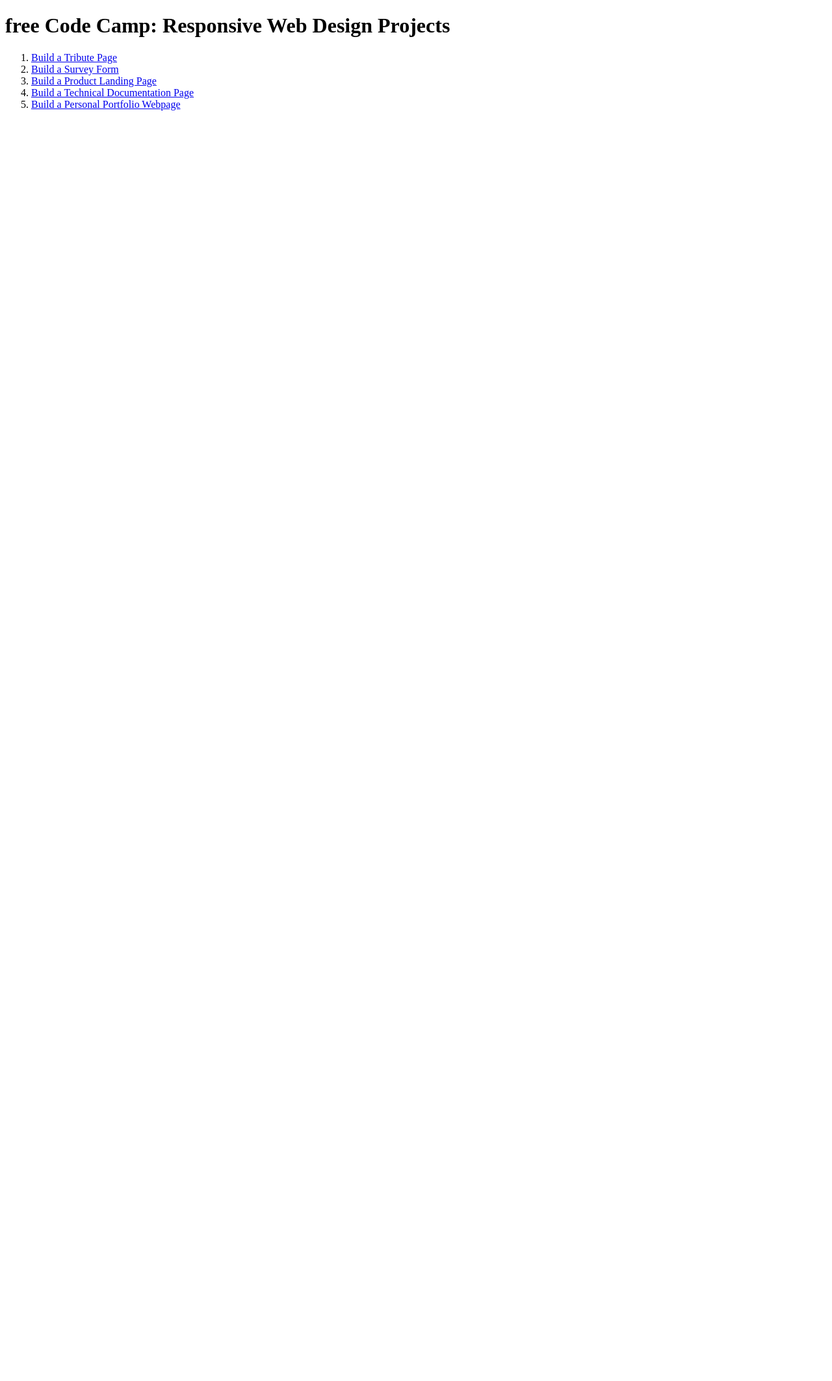
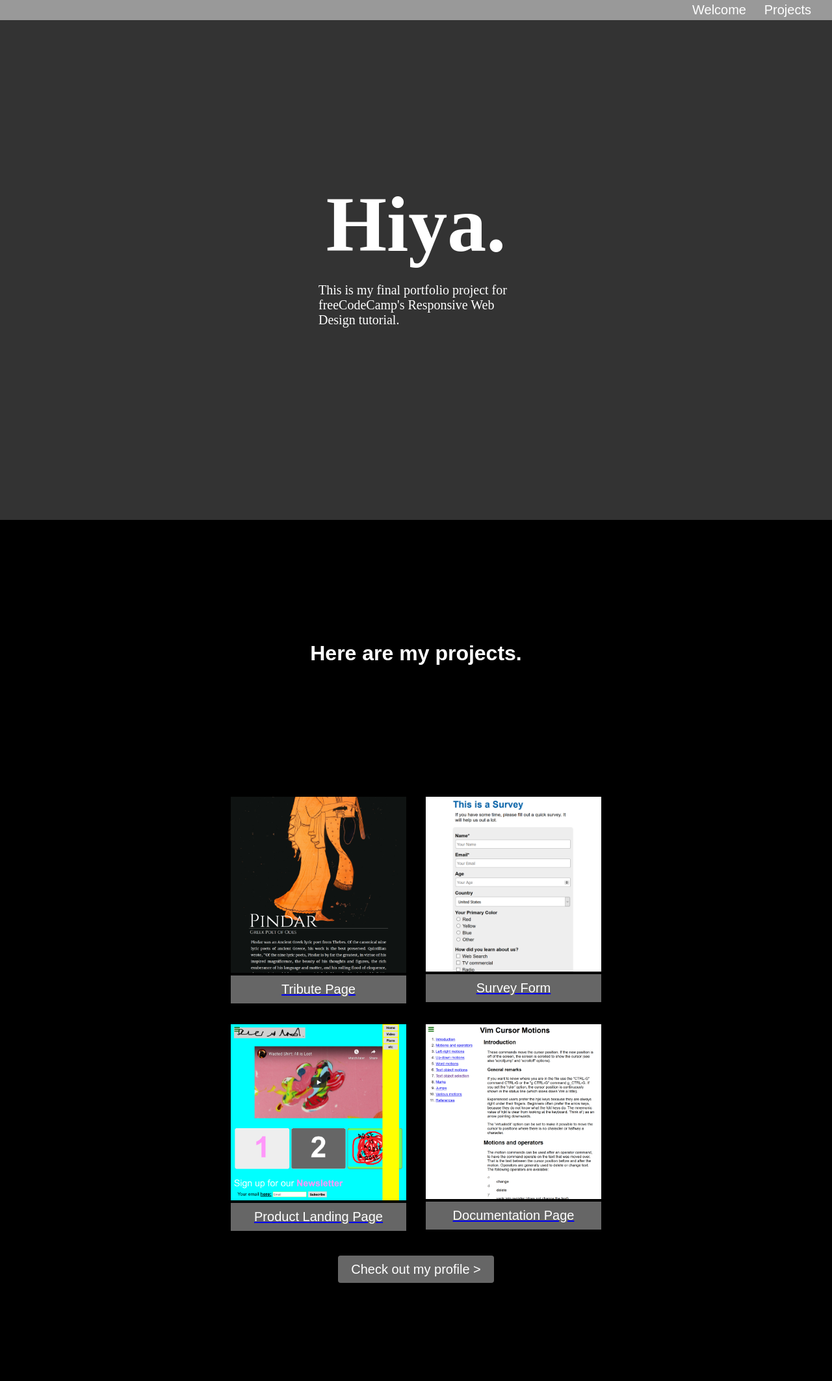
Before and after one commit to liamst19/fcc-responsive-web-design, a plain HTML site: page index.html in a window 1280 px wide. Shown: the whole page at 65% size. Before the commit the page ends 800 px from the top, so only its background shows below. Drawn offline with Linux system fonts and the light colour scheme.

Commit message:
Portfolio page passes test

```diff
--- a/index.html
+++ b/index.html
@@ -1,18 +1,52 @@
 <!doctype html>
 <html lang="en">
   <head>
+    <meta name="viewport" content="width=device-width, user-scalable=no, initial-scale=1.0, maximum-scale=1.0, minimum-scale=1.0"/>
     <meta charset="UTF-8"/>
-    <meta name="viewport" content="width=device-width, user-scalable=no, initial-scale=1.0, maximum-scale=1.0, minimum-scale=1.0"/>
-    <title>freeCodeCamp: Responsive Web Design Projects</title>
+    <link href="style.css" rel="stylesheet"/>
+    <title>FCC Portfolio Website</title>
   </head>
   <body>
-    <h1>free Code Camp: Responsive Web Design Projects</h1>
-    <ol>
-      <li><a href="./1-tribute-page/">Build a Tribute Page</a></li>
-      <li><a href="./2-survey-form/">Build a Survey Form</a></li>
-      <li><a href="./3-product-landing-page/">Build a Product Landing Page</a></li>
-      <li><a href="./4-technical-documentation/">Build a Technical Documentation Page</a></li>
-      <li><a href="./5-personal-portfolio/">Build a Personal Portfolio Webpage</a></li>
-    </ol>
+    <header>
+      <nav id="navbar">
+          <a href="#welcome-section" class="nav-link">Welcome</a>
+          <a href="#projects" class="nav-link">Projects</a>
+      </nav>
+    <section id="welcome-section">
+      <h1>Hiya.</h1>
+      <p>This is my final portfolio project for freeCodeCamp's Responsive Web Design tutorial.</p>
+    </section>
+    </header>
+    <main>
+    <section id="projects">
+      <h2>Here are my projects.</h2>
+      <div id="projects-container">
+        <a href="./1-tribute-page/" class="project-tile">
+          <img src="./img/1-tribute-ss.png" alt="" />
+          <p class="project-link-label">Tribute Page</p>
+        </a>
+        <a href="./2-survey-form/" class="project-tile">
+          <img src="./img/2-survey-ss.png" alt="" />
+          <p class="project-link-label">Survey Form</p>
+        </a>
+        <a href="./3-product-landing-page/style.css" class="project-tile">
+          <img src="./img/3-product-landing-ss.png" alt="" />
+          <p class="project-link-label">Product Landing Page</p>
+        </a>
+        <a href="./4-technical-documentation/" class="project-tile">
+          <img src="./img/4-documentation-ss.png" alt="" />
+          <p class="project-link-label">Documentation Page</p>
+        </a>
+      </div>
+      <div id="projects-more">
+        <a href="https://www.freecodecamp.org/liamst19" target="_blank" id="profile-link">Check out my profile &gt;</a>
+      </div>
+    </section>
+    </main>
+    <footer>
+      <section id="profile">
+      </section>
+    </footer>
+    <script src="https://cdn.freecodecamp.org/testable-projects-fcc/v1/bundle.js"></script>
   </body>
 </html>
--- /dev/null
+++ b/style.css
@@ -0,0 +1,146 @@
+
+body{
+    margin: 0 auto;
+    background-color: #000;
+}
+
+#navbar {
+    position: fixed;
+    display: flex;
+    flex-direction: row;
+    justify-content: flex-end;
+    top: 0;
+    right: 0;
+    background-color: #999;
+    width: 100vw;
+    padding-right: 2rem;
+    text-align: right;
+}
+
+#navbar a {
+    width: 5em;
+    font-size: 1.25rem;
+    color: #fff;
+    margin:  0;
+    padding: 0.2em 0em;
+    text-decoration: none;
+    font-family: sans-serif;
+}
+
+#navbar a:hover {
+    color: #00f;
+}
+
+#welcome-section {
+    display: flex;
+    flex-direction: column;
+    align-items: center;
+    justify-content: center;
+    height: 100vh;
+    background-color: #333;
+    color: #fff;
+}
+
+#welcome-section > h1 {
+    font-size: 15vh;
+    padding: 0;
+    margin: 0;
+}
+
+#welcome-section > p {
+    font-size: 1.25rem;
+    width: 15em;
+}
+
+#projects,
+#profile {
+    display: block;
+    width: 90vw;
+    margin: 2.5rem auto;
+}
+
+#projects {
+    font-family: sans-serif;
+}
+
+#projects > h2 {
+    color: #fff;
+    text-align: center;
+    padding: 5em 0;
+    font-size: 2em;
+}
+
+.project-tile {
+    display: block;
+    margin: 2rem 5%;
+    text-align: center;
+}
+
+.project-tile > img {
+    width: 100%;
+}
+
+.project-tile > p {
+    width: 100%;
+    margin: 0;
+    padding: 0.5em 0;
+    font-size: 1.25rem;
+    color: #fff;
+    background-color: #666;
+}
+
+.project-tile:hover > p {
+    text-decoration: underline;
+    color: #0FF;
+}
+
+#projects-more {
+    margin-top: 2em;
+    text-align: center;
+}
+
+#projects-more > a {
+    color: #fff;
+    font-size: ;
+    background-color: #666;
+    padding: 0.5em 1em;
+    margin: auto;
+    font-size: 1.25rem;
+    text-decoration: none;
+    border-radius: 0.2em;
+}
+
+#projects-more > a:hover
+{
+    text-decoration: underline;
+    color: #0FF;
+}
+
+footer {
+    height: 10rem;
+}
+
+@media (min-width: 600px) {
+    body {
+        margin: auto;
+    }
+
+    #projects,
+    #profile{
+        width: 96%;
+        max-width: 600px;
+        margin: auto;
+    }
+
+    #projects-container {
+        width: 100%;
+        margin: auto;
+        display: flex;
+        flex-wrap: wrap;
+    }
+
+    .project-tile {
+        width: 45%;
+        margin: 1rem 2.5%;
+    }
+}
```
Also changed, not shown: img/1-tribute-ss.png (added), img/2-survey-ss.png (added), img/3-product-landing-ss.png (added), img/4-documentation-ss.png (added).
